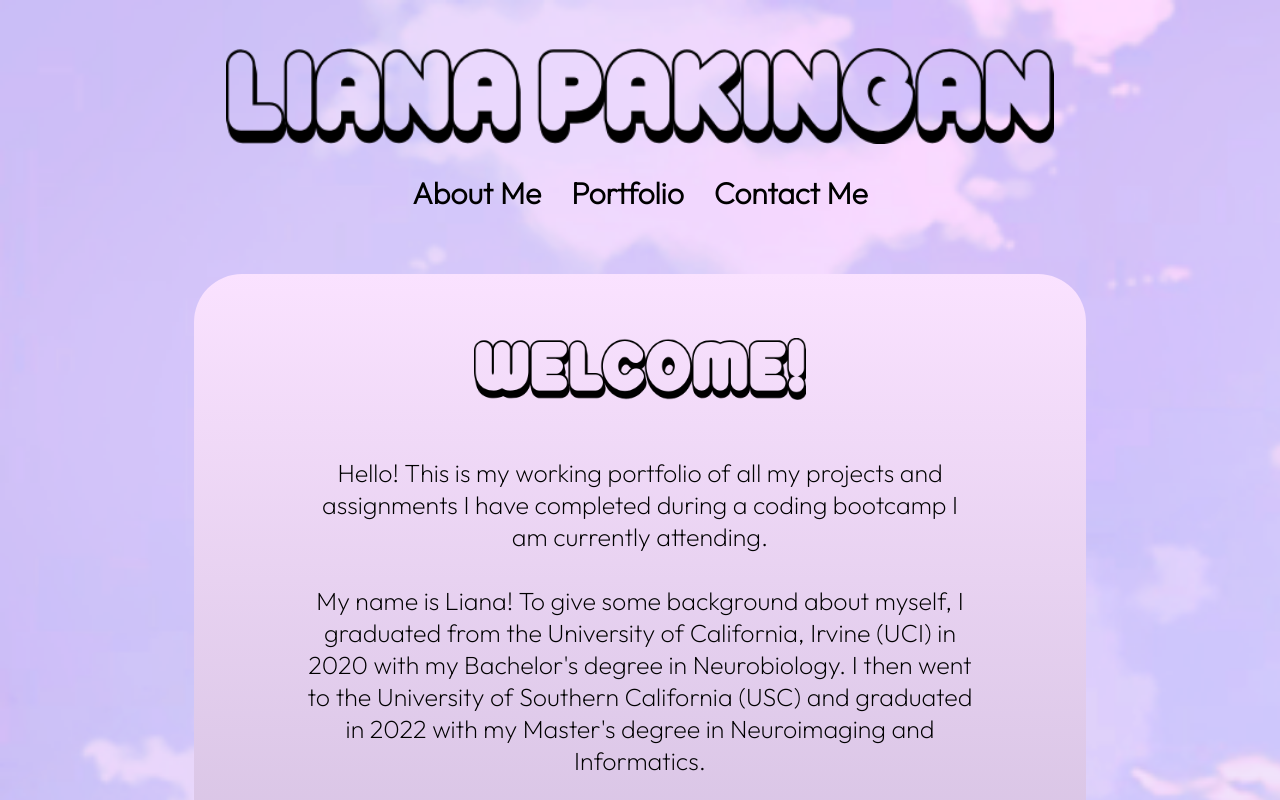
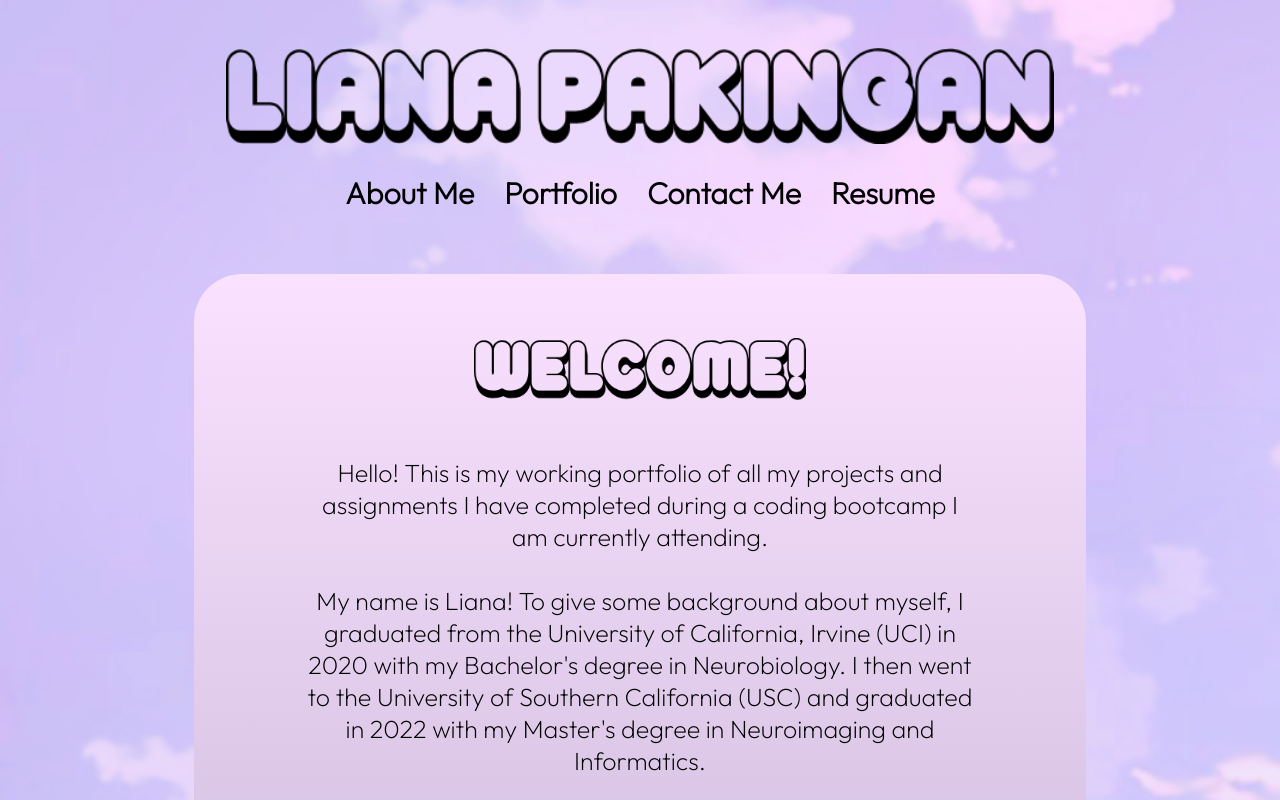
Before and after one commit to lpakingan/Portfolio, a React (Create React App) app: page / in a window 1280 px wide. Shown: the top 800 px of the page. Built offline with nearby package versions, Linux system fonts and the light colour scheme.

Commit message:
add resume and update styling

```diff
--- a/src/components/contact.js
+++ b/src/components/contact.js
@@ -28,6 +28,7 @@ const styles = {
     borderRadius: "0.5rem",
     border: "none",
     fontSize: "15px",
+    height: "1.5rem",
   },
   messageStyle: {
     fontFamily: "Outfit",
--- a/src/components/header.js
+++ b/src/components/header.js
@@ -3,6 +3,7 @@ import Navigation from "./navigation";
 import About from "./about";
 import Projects from "./project";
 import Contact from "./contact";
+import Resume from "./resume";
 import banner from "../assets/header/header_banner.png";
 import title from "../assets/header/header_pic.png";
 
@@ -46,6 +47,9 @@ export default function Header() {
     if (currentPage === "Contact") {
       return <Contact />;
     }
+    if (currentPage === "Resume") {
+      return <Resume />;
+    }
   };
 
   const handlePageChange = (page) => setCurrentPage(page);
--- a/src/components/navigation.js
+++ b/src/components/navigation.js
@@ -52,6 +52,16 @@ export default function Navigation({ currentPage, handlePageChange }) {
           Contact Me
         </a>
       </li>
+      <li className="nav-item">
+        <a
+          href="#resume"
+          style={styles.listStyle}
+          onClick={() => handlePageChange("Resume")}
+          className={currentPage === "Resume" ? "nav-link active" : "nav-link"}
+        >
+          Resume
+        </a>
+      </li>
     </ul>
   );
 }
--- /dev/null
+++ b/src/components/resume.js
@@ -0,0 +1,65 @@
+import title from "../assets/banners/resume_pic.png";
+
+const styles = {
+  background: {
+    background: "linear-gradient(#FAE2FF, #B6A6CA)",
+    padding: "2rem",
+    margin: "1rem auto",
+    borderRadius: "3rem",
+    width: "70%",
+  },
+  font: {
+    fontFamily: "Outfit",
+    textAlign: "center",
+  },
+  headingStyle: {
+    fontSize: "30px",
+    fontWeight: "bold",
+  },
+  bannerStyle: {
+    display: "flex",
+    width: "40%",
+    height: "50%",
+    margin: "auto",
+    padding: "2rem",
+  },
+  listStyle: {
+    listStyleType: "none",
+    color: "black",
+    fontSize: "20px",
+  },
+};
+
+export default function Resume() {
+  return (
+    <section class="resume" style={styles.background}>
+      <div id="resume" style={styles.font}>
+        <img
+          class="resume_title"
+          style={styles.bannerStyle}
+          src={title}
+          alt="Resume Banner"
+        />
+      </div>
+      <h1 style={styles.headingStyle}>Front-end Proficiencies</h1>
+      <u1 style={styles.listStyle}>
+        <li>HTML</li>
+        <li>CSS</li>
+        <li>JavaScript</li>
+        <li>jQuery</li>
+        <li>Bootstrap</li>
+        <li>React</li>
+      </u1>
+      <h1 style={styles.headingStyle}>Back-end Proficiencies</h1>
+      <u1 style={styles.listStyle}>
+        <li>APIs</li>
+        <li>Node.js</li>
+        <li>Express</li>
+        <li>MySQL</li>
+        <li>MongoDB</li>
+        <li>REST</li>
+        <li>GraphQL</li>
+      </u1>
+    </section>
+  );
+}
```
Also changed, not shown: src/assets/banners/resume_pic.png (added).
